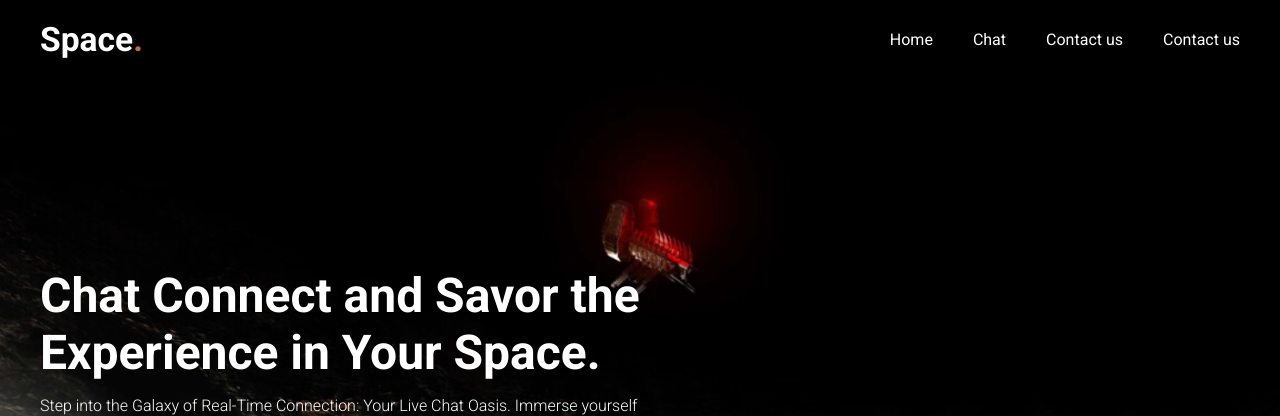
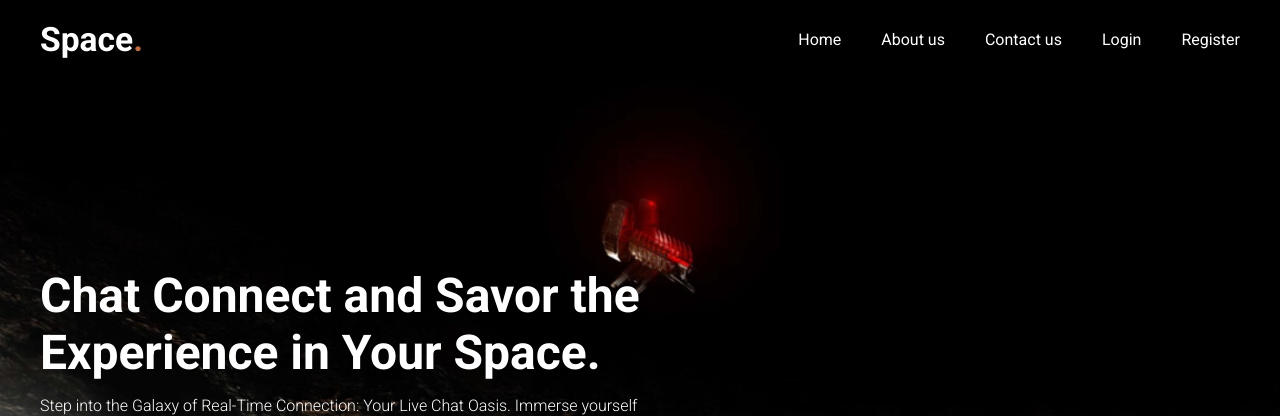
Before and after one commit to 1arin/LiveChatRoom, a Flask app: page / in a window 1280 px wide. Shown: the top 416 px of the page. Run offline with Flask 3, Linux system fonts and the light colour scheme.

Commit message:
fix error

```diff
--- a/templates/base.html
+++ b/templates/base.html
@@ -5,7 +5,8 @@
     <title>Chat App</title>
     <link
       rel="stylesheet"
-      href="{{url_for('static', filename='css/style.css')}}"
+      href="{{url_for('static', filename='css/styleRoom.css')}}"
+      href="{{url_for('static', filename='css/styleRoom.css')}}"
     />
     <script
       src="https://cdnjs.cloudflare.com/ajax/libs/socket.io/4.0.1/socket.io.js"
--- a/templates/main.html
+++ b/templates/main.html
@@ -3,11 +3,9 @@
 <head>
     <meta charset="UTF-8">
     <meta name="viewport" content="width=device-width, initial-scale=1.0">
-    <title>Main Web</title>
-    <link rel="preconnect" href="https://fonts.googleapis.com">
-    <link rel="preconnect" href="https://fonts.gstatic.com" crossorigin>
-    <link href="https://fonts.googleapis.com/css2?family=Roboto:wght@300;400;500;700&display=swap" rel="stylesheet">
-    <link rel="stylesheet" href="style.css">
+    <title>Space</title>
+    <link rel="stylesheet" href="{{url_for('static', filename='css/style.css')}}">
+    <link rel="stylesheet" href="https://fonts.googleapis.com/icon?family=Material+Symbols+Outlined:opsz,FILL,GRAD@24,400,0,0">
 </head>
     <body>
         <header>
@@ -16,9 +14,10 @@
             <ul class="menu-link">
                 <span id="close-btn" class="material-symbols-outlined">close</span>
                 <li><a href="#">Home</a></li>
-                <li><a href="#">Chat</a></li>
+                <li><a href="#">About us</a></li>
                 <li><a href="#">Contact us</a></li>
-                <li><a href="#">Contact us</a></li>
+                <li><a href="{{ url_for('login') }}">Login</a></li>
+                <li><a href="{{ url_for('register') }}">Register</a></li>
             </ul>
             <span id="menu-btn" class="material-symbols-outlined">menu</span>
             </nav>
```
Lines whose indentation alone changed are shown as unchanged.
